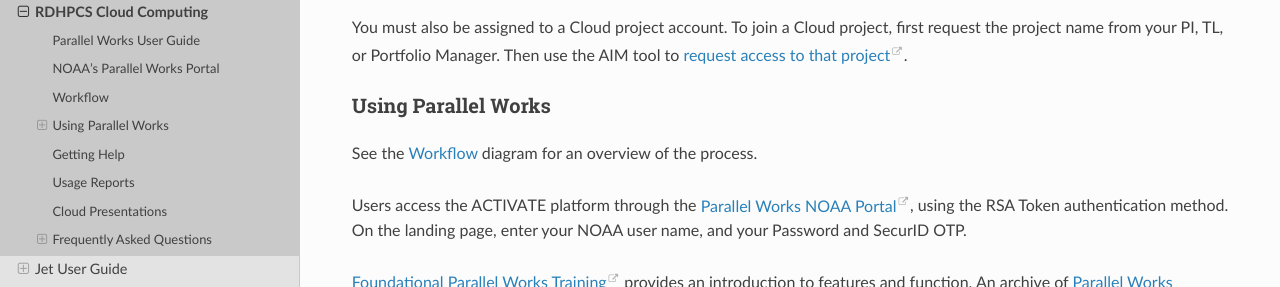
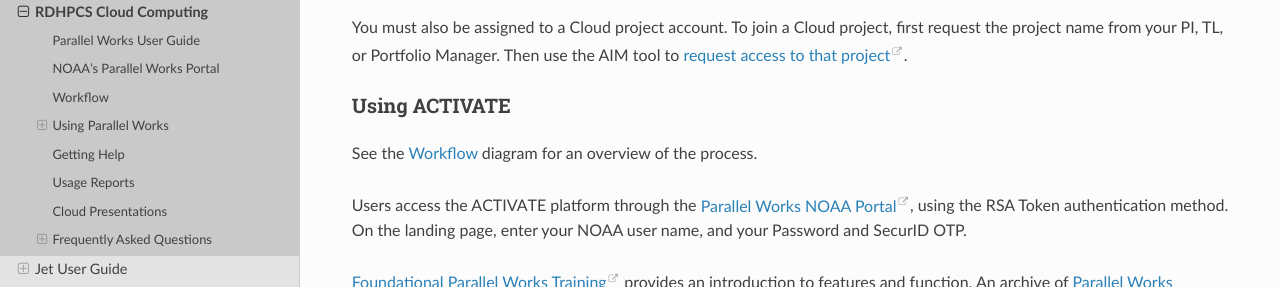
Before and after one commit to NOAA-RDHPCS/noaa-rdhpcs.github.io, a Sphinx documentation site: the page built from source/systems/cloud_user_guide.rst, in a window 1280 px wide and 900 px high, scrolled down 2330 px. Shown: the part 168-455 px from the top of the window. Built offline with Sphinx 7.4.7 and the Read the Docs theme 3.1.0, drawn with Linux system fonts in a browser that asks for light colours.

Commit message:
using ACTIVATE, more correct anyway

```diff
--- a/source/systems/cloud_user_guide.rst
+++ b/source/systems/cloud_user_guide.rst
@@ -144,8 +144,8 @@ first request the project name from your PI, TL, or Portfolio Manager. Then use
 the AIM tool to `request access to that project
 <https://docs.rdhpcs.noaa.gov/accounts/accounts_and_projects.html#request-access-to-rdhpcs-projects>`_.
 
-Using Parallel Works
---------------------
+Using ACTIVATE
+--------------
 
 See the :ref:`Workflow` diagram for an overview of the process.
 
```
